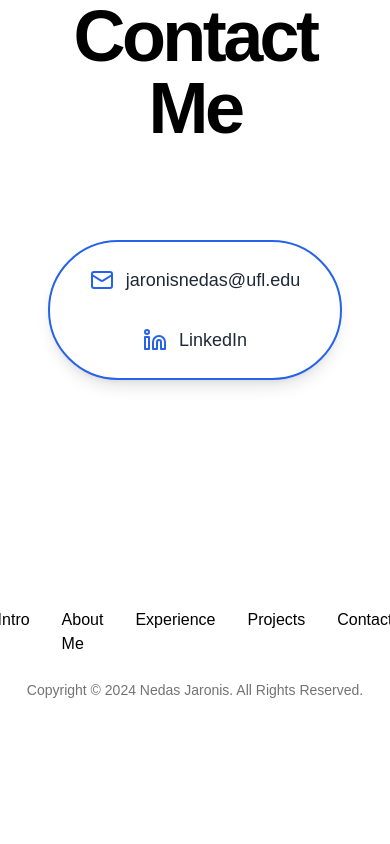
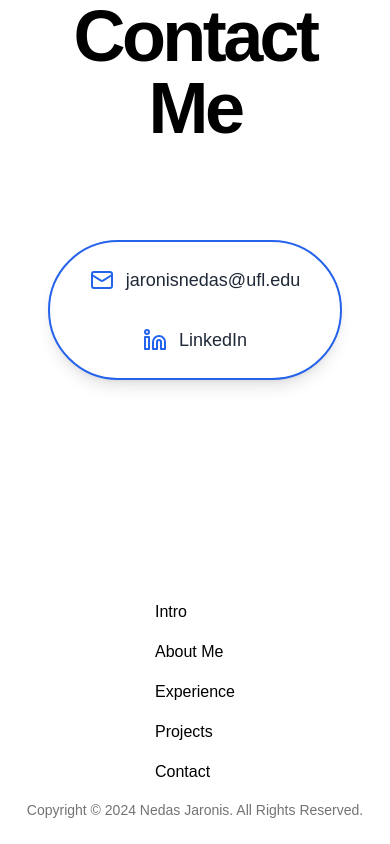
Before and after one commit to Nedas-Jaronis/Portfolio, a Next.js app: page / in a window 390 px wide. Shown: the part 4359-5203 px from the top of the page. Before the commit the page ends 5091 px from the top, so only its background shows below. Built offline with nearby package versions, Linux system fonts and the light colour scheme.

Commit message:
Footer Changes

```diff
--- a/app/components/footer.tsx
+++ b/app/components/footer.tsx
@@ -2,8 +2,8 @@ import Link from "next/link"
 
 export default function Footer() {
   return (
-    <footer id="footer" className="w-full py-8 flex flex-col items-center gap-6">
-      <nav className="flex gap-8">
+    <footer id="footer" className="w-full py-6 flex flex-col items-center gap-4">
+      <nav className="flex flex-col sm:flex-row gap-4 sm:gap-8">
         <Link
           href="#intro"
           className="text-base hover:text-primary/80 transition-colors"
@@ -35,7 +35,7 @@ export default function Footer() {
           Contact
         </Link>
       </nav>
-      <p className="text-sm text-muted-foreground">
+      <p className="text-sm text-muted-foreground text-center">
         Copyright © {new Date().getFullYear()} Nedas Jaronis. All Rights Reserved.
       </p>
     </footer>
```
